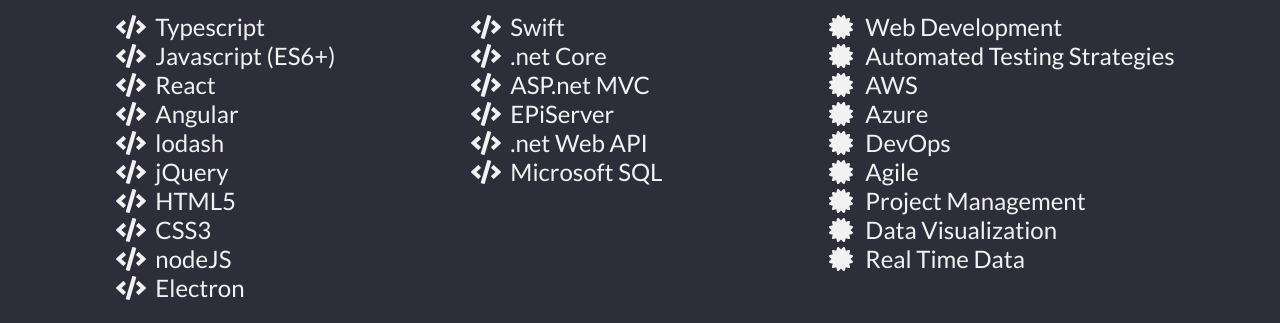
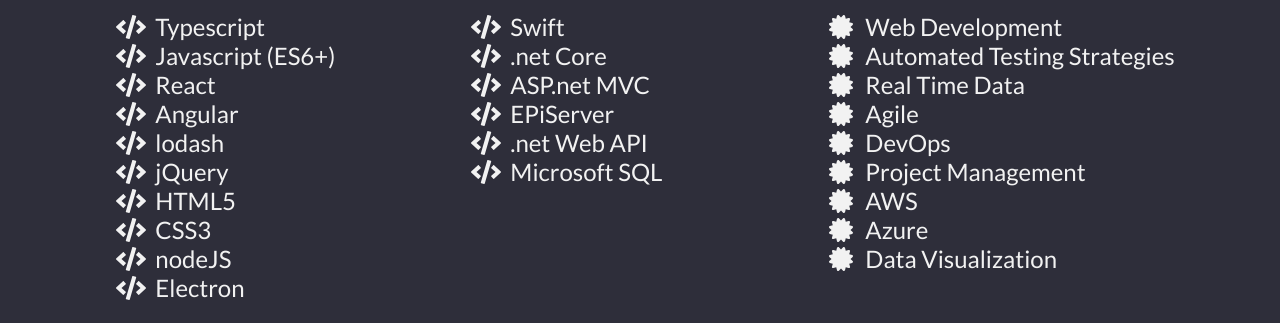
Before and after one commit to draperj/draper-site, a React (Create React App) app: page / in a window 1280 px wide. Shown: the part 929-1252 px from the top of the page. Built offline with nearby package versions, Linux system fonts and the light colour scheme.

Commit message:
Ordering of working with

```diff
--- a/src/components/currentlyWorkingWith/CurrentlyWorkingWith.jsx
+++ b/src/components/currentlyWorkingWith/CurrentlyWorkingWith.jsx
@@ -35,13 +35,13 @@
       other: [
         "Web Development",
         "Automated Testing Strategies",
+        "Real Time Data",
+        "Agile",
+        "DevOps",
+        "Project Management",
         "AWS",
         "Azure",
-        "DevOps",
-        "Agile",
-        "Project Management",
         "Data Visualization",
-        "Real Time Data"
       ]
     }
   });
```
